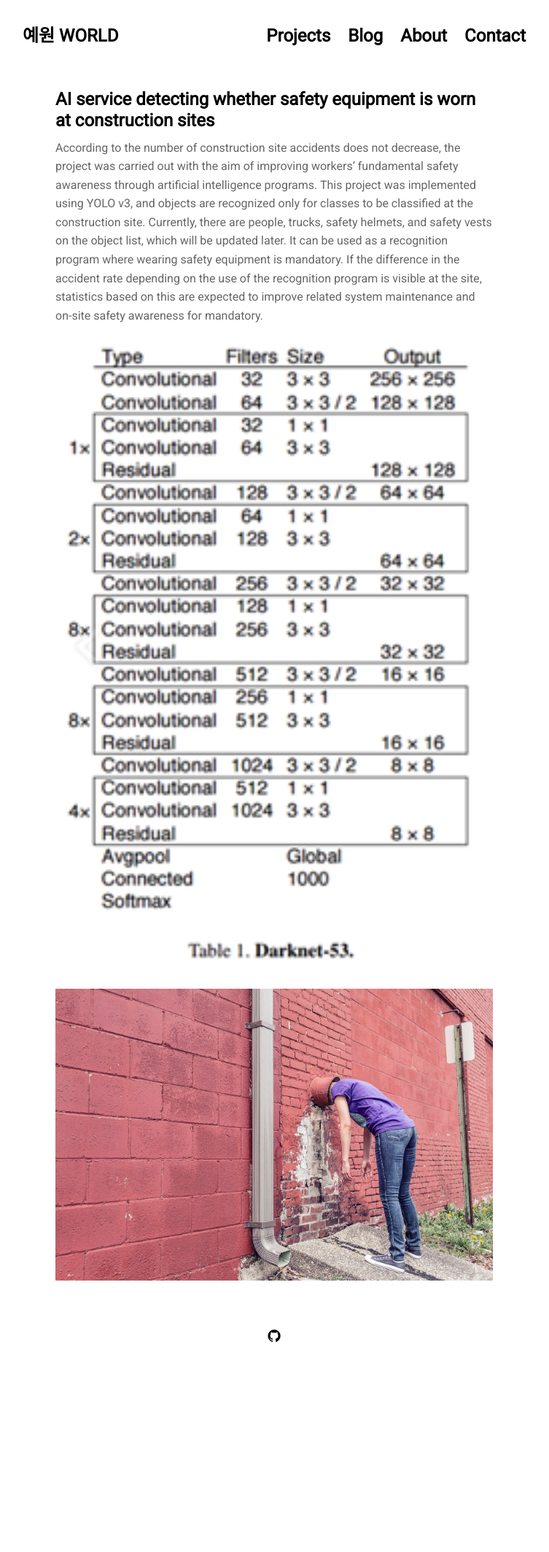
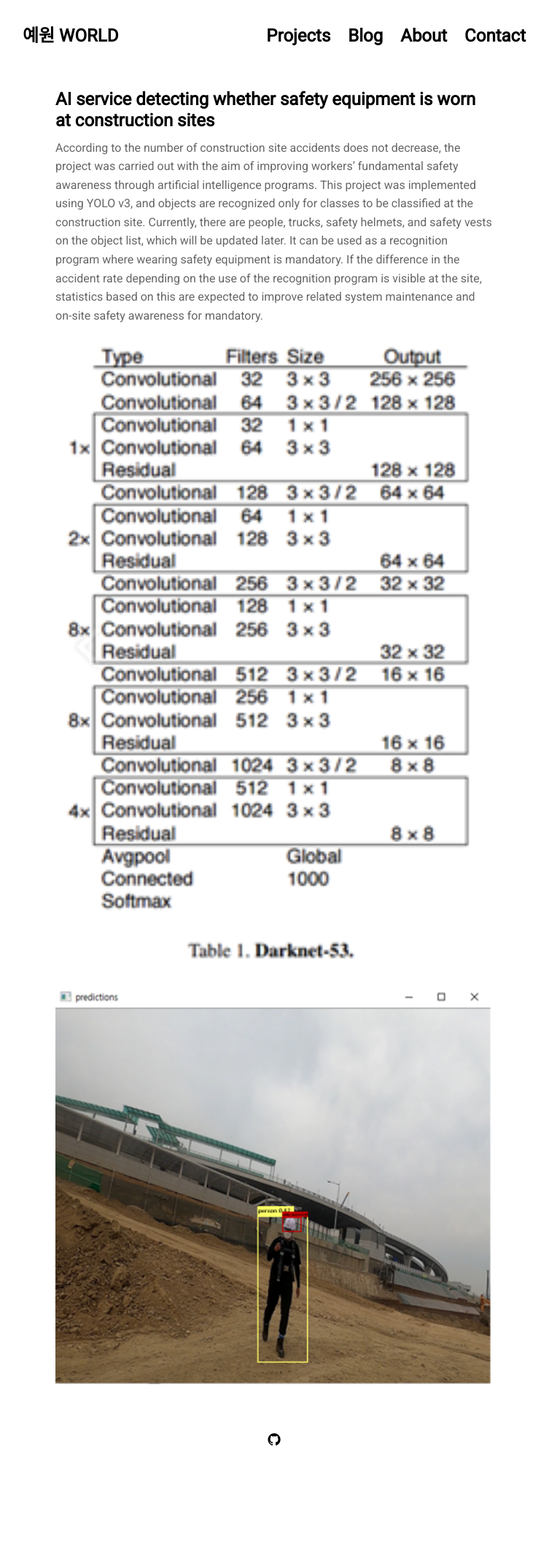
Before and after one commit to yaewon0411/blog, a Jekyll site: the page built from projects/proj-1.md, in a window 1280 px wide. Shown: the whole page at 73% size, without its empty margins (264-1017 px from the left). Built offline with Jekyll 4.4.1, drawn with Linux system fonts in a browser that asks for light colours; nearby versions of some CDN libraries; before the commit the page ends 1985 px from its top, so only the background shows below that.

Commit message:
update project section

```diff
--- a/projects/proj-1.md
+++ b/projects/proj-1.md
@@ -12,4 +12,4 @@ It can be used as a recognition program where wearing safety equipment is mandat
 
 {% include image.html url="http://www.gratisography.com" image="projects/proj-1/yolo_image1.png" %}
 
-{% include image.html url="http://www.gratisography.com" image="projects/proj-1/wall.jpg" %}
+{% include image.html url="http://www.gratisography.com" image="projects/proj-1/pro1_image.png" %}
```
Also changed, not shown: assets/img/projects/proj-1/pro1_thumbnail2.jpg (deleted), assets/img/projects/proj-1/thumbnail.jpg, assets/img/projects/proj-2/pro2_thumbnail.png (deleted), assets/img/projects/proj-2/thumbnail.jpg, assets/img/projects/proj-2/thumbnail_origin.jpg (added).
